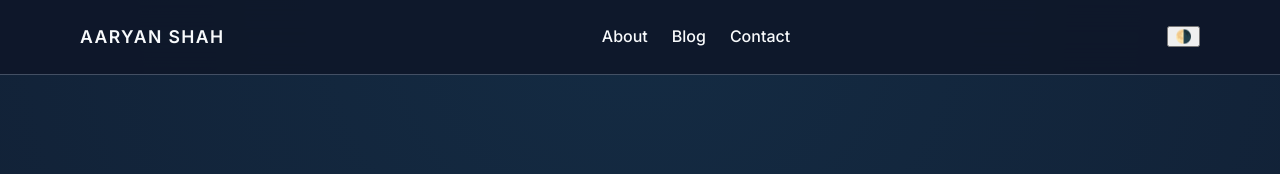
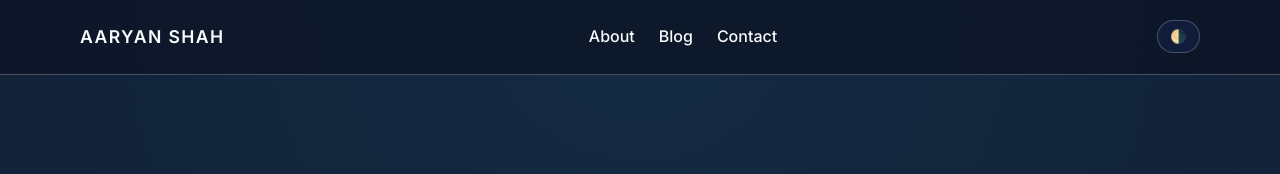
Before and after one commit to as27ai/as27ai.github.io, a plain HTML site: page index.html in a window 1280 px wide. Shown: the top 174 px of the page. Drawn offline with Linux system fonts and the light colour scheme.

Commit message:
Update styles.css

```diff
--- a/assets/css/styles.css
+++ b/assets/css/styles.css
@@ -185,6 +185,20 @@ h3 {
   transition: transform var(--transition), box-shadow var(--transition), background var(--transition);
 }
 
+.theme-toggle {
+  margin-left: 1rem;
+  padding: 0.5rem 0.75rem;
+  border-radius: 999px;
+  border: 1px solid var(--border);
+  background: var(--surface);
+  color: var(--text);
+  cursor: pointer;
+  font-weight: 600;
+  box-shadow: 0 6px 18px rgba(0,0,0,.12);
+  transition: transform var(--transition), background var(--transition), border-color var(--transition);
+}
+.theme-toggle:hover { transform: translateY(-1px); }
+
 .button.primary {
   background: linear-gradient(135deg, var(--accent), var(--accent-strong));
   color: #0f172a;
```
